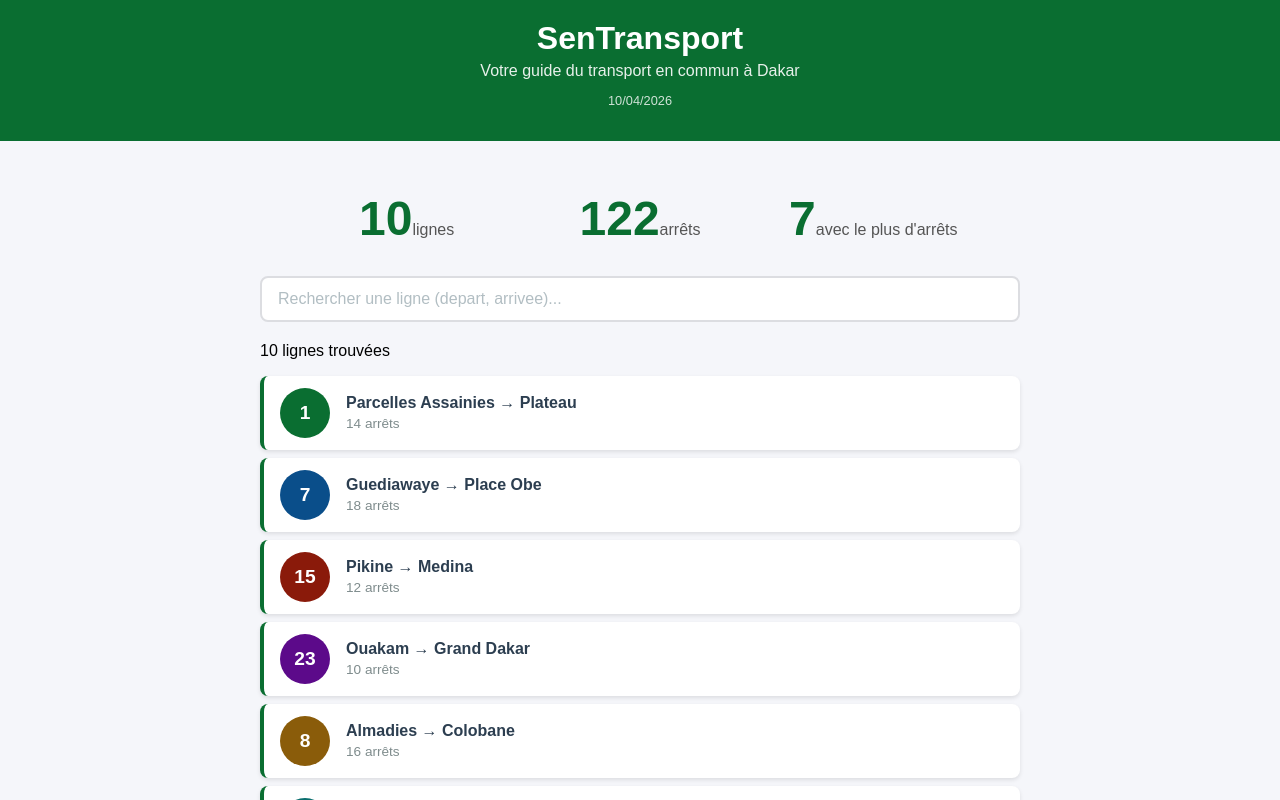
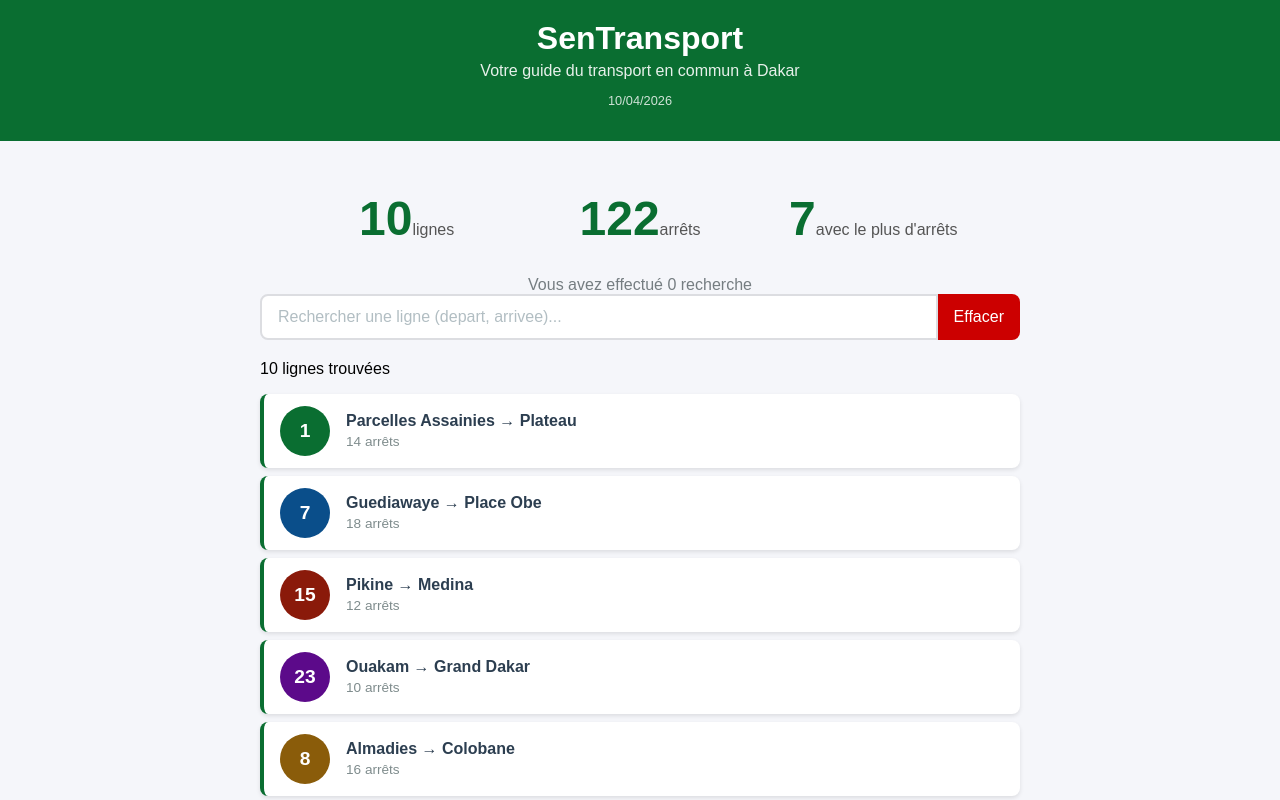
Before and after one commit to Olympe976/sentransport, a React (Create React App) app: page / in a window 1280 px wide. Shown: the top 800 px of the page. Built offline with nearby package versions, Linux system fonts and the light colour scheme.

Commit message:
Lab3 (exos): boutton Effacer, message aucune ligne trouvee et compteur nombre de recherches

```diff
--- a/src/App.css
+++ b/src/App.css
@@ -37,3 +37,10 @@
     margin-right: 12px;
   }
 }
+
+.message-recherche{
+  color: #757d81;
+  margin: 0 auto;
+  display: block;
+  width: fit-content;
+}
--- a/src/App.js
+++ b/src/App.js
@@ -11,6 +11,7 @@ function App() {
 
   const [recherche, setRecherche] = useState("");
   const [ligneSelectionnee, setLigneSelectionnee] = useState(null);
+  const [nombreRecherches, setNombreRecherches] = useState(0);
 
   // Tableau de lignes
   const lignes = [
@@ -103,10 +104,16 @@ function handleClickLigne(ligne){
           nbreArrets={totalArrets()}
           ligne={ligneMax().numero}
         />
-        <Recherche valeur={recherche} onChange={setRecherche} />
+        <span className="message-recherche">Vous avez effectué {nombreRecherches} recherche{nombreRecherches === 0 ? "" : "s"}</span>
+        <Recherche valeur={recherche} onChange={setRecherche} count={setNombreRecherches}/>
         <p className="resultat-recherche">
-          { lignesFiltrees.length } ligne{ lignesFiltrees.length > 1 ? 's ' : ' ' }
-          trouvée{ lignesFiltrees.length > 1 ? 's ' : ' ' }
+          { lignesFiltrees.length === 0 ? (
+            <span>Aucune ligne trouvée</span>)
+
+          : <>{ lignesFiltrees.length } ligne{ lignesFiltrees.length > 1 ? 's ' : ' ' }
+              trouvée{ lignesFiltrees.length > 1 ? 's ' : ' ' }
+          </>
+          }
         </p>
 
         {lignesFiltrees.map(ligne => (
--- a/src/Recherche.css
+++ b/src/Recherche.css
@@ -1,5 +1,6 @@
 .recherche{
     margin-bottom: 20px;
+    display: flex;
 }
 
 .recherche-input{
@@ -7,7 +8,7 @@
     padding: 12px 16px;
     font-size: 1rem;
     border: 2px solid #dcdde1;
-    border-radius: 8px;
+    border-radius: 8px 0 0 8px;
     outline: none;
     box-sizing: border-box;
     transition: border-color 0.2s;
@@ -20,3 +21,19 @@
 .recherche-input::placeholder{
     color: #B2BEC3;
 }
+
+.recherche-effacer{
+    padding: 12px 16px;
+    font-size: 1rem;
+    border: none;
+    border-radius: 0 8px 8px 0;
+    box-sizing: border-box;
+    background-color: #CC0000;
+    color: white;
+    cursor: pointer;
+    transition: background-color 0.2s ease;
+}
+
+.recherche-effacer:hover{
+    background-color: #A30000;
+}
--- a/src/Recherche.js
+++ b/src/Recherche.js
@@ -1,7 +1,7 @@
 import './Recherche.css';
 
 
-function Recherche({ valeur, onChange }){
+function Recherche({ valeur, onChange, count }){
     return(
         <div className="recherche">
             <input
@@ -9,8 +9,12 @@ function Recherche({ valeur, onChange }){
                 className="recherche-input"
                 placeholder="Rechercher une ligne (depart, arrivee)..."
                 value={valeur}
-                onChange={e => onChange(e.target.value)}
+                onChange={e => {
+                                    onChange(e.target.value)
+                                    count(prev => prev + 1 )
+                                }}
             />
+            <button className="recherche-effacer" onClick={e => onChange("")}>Effacer</button>
         </div>
     );
 }
```
